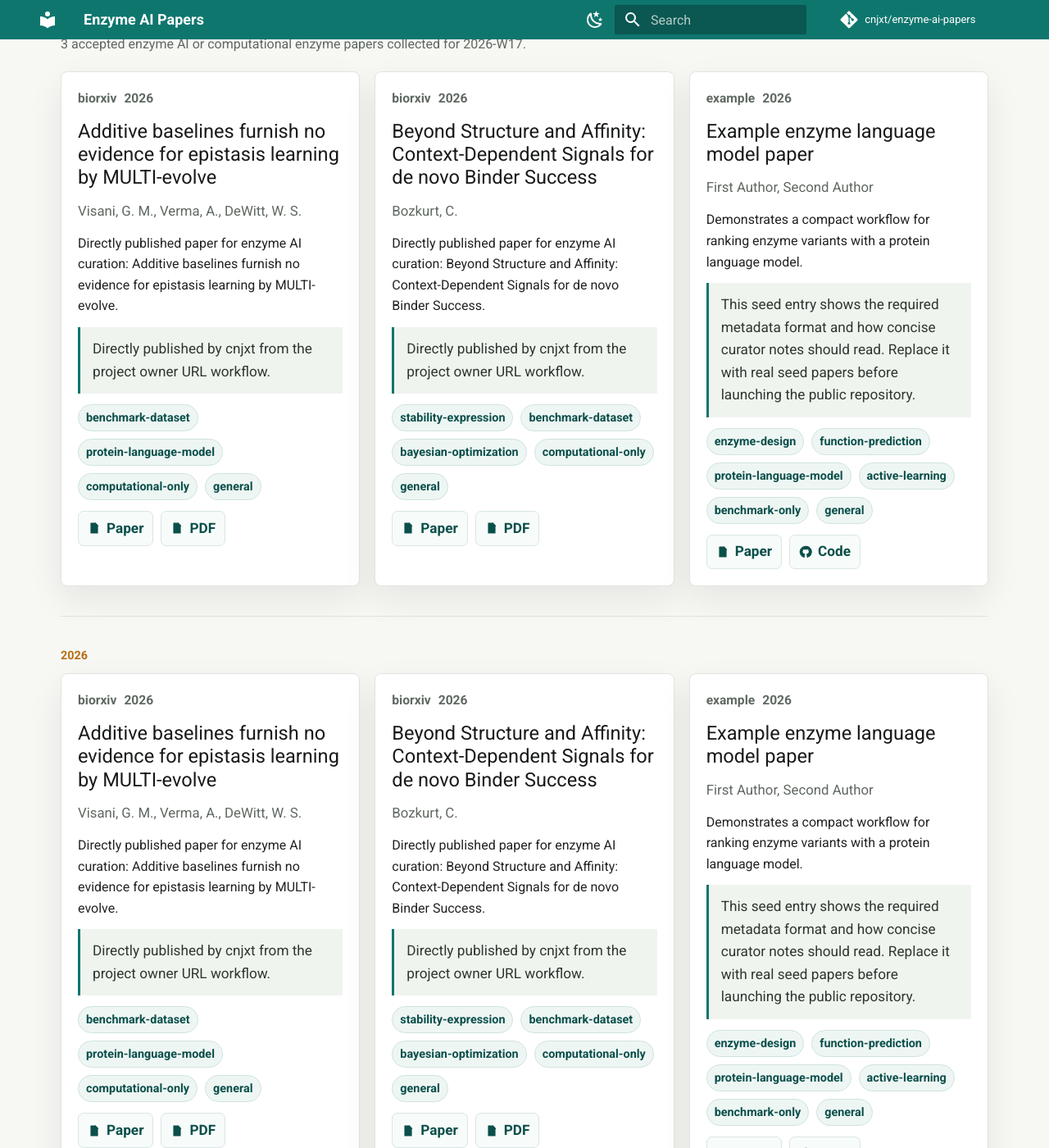
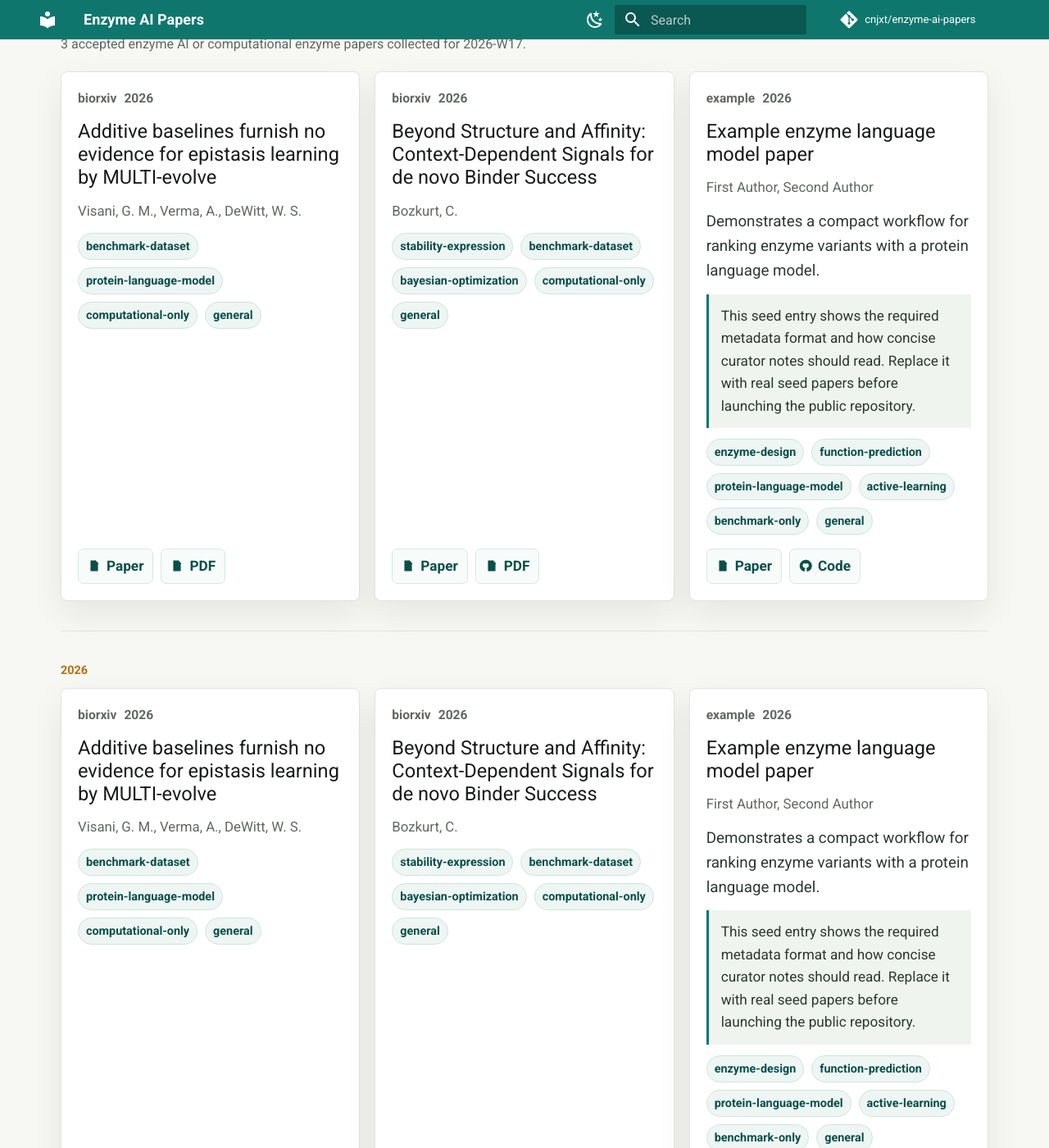
Before and after one commit to cnjxt/enzyme-ai-papers, an MkDocs documentation site: the page built from docs/archive.md, in a window 1280 px wide and 1400 px high, scrolled down 562 px. Shown: the whole window at 82% size. Built offline with MkDocs 1.6.1 and Material for MkDocs 9.7.7, drawn with Linux system fonts in a browser that asks for light colours; comment, search, counter and statistics services are not loaded.

Commit message:
Improve paper display layout

```diff
--- a/docs/archive.md
+++ b/docs/archive.md
@@ -72,29 +72,25 @@ hide:
     <h2>Enzyme AI Papers Weekly - 2026-W17</h2>
     <p class="weekly-summary">3 accepted enzyme AI or computational enzyme papers collected for 2026-W17.</p>
     <div class="paper-grid">
-<article class="paper-card" data-tags="benchmark-dataset protein-language-model computational-only general" data-search="additive baselines furnish no evidence for epistasis learning by multi-evolve visani, g. m., verma, a., dewitt, w. s. directly published paper for enzyme ai curation: additive baselines furnish no evidence for epistasis learning by multi-evolve. directly published by cnjxt from the project owner url workflow. benchmark-dataset protein-language-model computational-only general">
+<article class="paper-card" data-tags="benchmark-dataset protein-language-model computational-only general" data-search="additive baselines furnish no evidence for epistasis learning by multi-evolve visani, g. m., verma, a., dewitt, w. s. benchmark-dataset protein-language-model computational-only general">
   <div class="paper-meta">
     <span>biorxiv</span>
     <span>2026</span>
   </div>
   <h3>Additive baselines furnish no evidence for epistasis learning by MULTI-evolve</h3>
   <p class="authors">Visani, G. M., Verma, A., DeWitt, W. S.</p>
-  <p>Directly published paper for enzyme AI curation: Additive baselines furnish no evidence for epistasis learning by MULTI-evolve.</p>
-  <p class="why">Directly published by cnjxt from the project owner URL workflow.</p>
   <div class="tags"><span>benchmark-dataset</span><span>protein-language-model</span><span>computational-only</span><span>general</span></div>
   <div class="paper-links"><a href="https://www.biorxiv.org/content/10.64898/2026.04.23.719915v1"><svg viewBox="0 0 24 24" aria-hidden="true"><path d="M6 3h8l4 4v14H6z"/><path d="M14 3v5h5"/><path d="M9 13h6M9 17h6"/></svg><span>Paper</span></a><a href="https://www.biorxiv.org/content/10.64898/2026.04.23.719915v1.full.pdf"><svg viewBox="0 0 24 24" aria-hidden="true"><path d="M6 3h8l4 4v14H6z"/><path d="M14 3v5h5"/><path d="M8.5 16h7"/></svg><span>PDF</span></a></div>
 </article>
 
 
-<article class="paper-card" data-tags="stability-expression benchmark-dataset bayesian-optimization computational-only general" data-search="beyond structure and affinity: context-dependent signals for de novo binder success bozkurt, c. directly published paper for enzyme ai curation: beyond structure and affinity: context-dependent signals for de novo binder success. directly published by cnjxt from the project owner url workflow. stability-expression benchmark-dataset bayesian-optimization computational-only general">
+<article class="paper-card" data-tags="stability-expression benchmark-dataset bayesian-optimization computational-only general" data-search="beyond structure and affinity: context-dependent signals for de novo binder success bozkurt, c. stability-expression benchmark-dataset bayesian-optimization computational-only general">
   <div class="paper-meta">
     <span>biorxiv</span>
     <span>2026</span>
   </div>
   <h3>Beyond Structure and Affinity: Context-Dependent Signals for de novo Binder Success</h3>
   <p class="authors">Bozkurt, C.</p>
-  <p>Directly published paper for enzyme AI curation: Beyond Structure and Affinity: Context-Dependent Signals for de novo Binder Success.</p>
-  <p class="why">Directly published by cnjxt from the project owner URL workflow.</p>
   <div class="tags"><span>stability-expression</span><span>benchmark-dataset</span><span>bayesian-optimization</span><span>computational-only</span><span>general</span></div>
   <div class="paper-links"><a href="https://www.biorxiv.org/content/10.64898/2026.04.13.718094v1"><svg viewBox="0 0 24 24" aria-hidden="true"><path d="M6 3h8l4 4v14H6z"/><path d="M14 3v5h5"/><path d="M9 13h6M9 17h6"/></svg><span>Paper</span></a><a href="https://www.biorxiv.org/content/10.64898/2026.04.13.718094v1.full.pdf"><svg viewBox="0 0 24 24" aria-hidden="true"><path d="M6 3h8l4 4v14H6z"/><path d="M14 3v5h5"/><path d="M8.5 16h7"/></svg><span>PDF</span></a></div>
 </article>
@@ -107,7 +103,7 @@ hide:
   </div>
   <h3>Example enzyme language model paper</h3>
   <p class="authors">First Author, Second Author</p>
-  <p>Demonstrates a compact workflow for ranking enzyme variants with a protein language model.</p>
+  <p class="summary">Demonstrates a compact workflow for ranking enzyme variants with a protein language model.</p>
   <p class="why">This seed entry shows the required metadata format and how concise curator notes should read. Replace it with real seed papers before launching the public repository.</p>
   <div class="tags"><span>enzyme-design</span><span>function-prediction</span><span>protein-language-model</span><span>active-learning</span><span>benchmark-only</span><span>general</span></div>
   <div class="paper-links"><a href="https://example.org/example-enzyme-language-model-paper"><svg viewBox="0 0 24 24" aria-hidden="true"><path d="M6 3h8l4 4v14H6z"/><path d="M14 3v5h5"/><path d="M9 13h6M9 17h6"/></svg><span>Paper</span></a><a href="https://github.com/example/example-enzyme-plm"><svg viewBox="0 0 24 24" aria-hidden="true"><path d="M12 2a10 10 0 0 0-3.2 19.5c.5.1.7-.2.7-.5v-1.8c-2.8.6-3.4-1.2-3.4-1.2-.5-1.1-1.1-1.4-1.1-1.4-.9-.6.1-.6.1-.6 1 .1 1.6 1.1 1.6 1.1.9 1.5 2.4 1.1 2.9.8.1-.7.4-1.1.7-1.4-2.2-.3-4.6-1.1-4.6-4.9 0-1.1.4-2 1.1-2.7-.1-.3-.5-1.3.1-2.7 0 0 .9-.3 2.8 1a9.6 9.6 0 0 1 5.1 0c1.9-1.3 2.8-1 2.8-1 .6 1.4.2 2.4.1 2.7.7.7 1.1 1.6 1.1 2.7 0 3.8-2.3 4.6-4.6 4.9.4.3.8 1 .8 2v2.5c0 .3.2.6.8.5A10 10 0 0 0 12 2z"/></svg><span>Code</span></a></div>
@@ -122,29 +118,25 @@ hide:
   <div class="section-label">2026</div>
   <div class="paper-grid">
 
-<article class="paper-card" data-tags="benchmark-dataset protein-language-model computational-only general" data-search="additive baselines furnish no evidence for epistasis learning by multi-evolve visani, g. m., verma, a., dewitt, w. s. directly published paper for enzyme ai curation: additive baselines furnish no evidence for epistasis learning by multi-evolve. directly published by cnjxt from the project owner url workflow. benchmark-dataset protein-language-model computational-only general">
+<article class="paper-card" data-tags="benchmark-dataset protein-language-model computational-only general" data-search="additive baselines furnish no evidence for epistasis learning by multi-evolve visani, g. m., verma, a., dewitt, w. s. benchmark-dataset protein-language-model computational-only general">
   <div class="paper-meta">
     <span>biorxiv</span>
     <span>2026</span>
   </div>
   <h3>Additive baselines furnish no evidence for epistasis learning by MULTI-evolve</h3>
   <p class="authors">Visani, G. M., Verma, A., DeWitt, W. S.</p>
-  <p>Directly published paper for enzyme AI curation: Additive baselines furnish no evidence for epistasis learning by MULTI-evolve.</p>
-  <p class="why">Directly published by cnjxt from the project owner URL workflow.</p>
   <div class="tags"><span>benchmark-dataset</span><span>protein-language-model</span><span>computational-only</span><span>general</span></div>
   <div class="paper-links"><a href="https://www.biorxiv.org/content/10.64898/2026.04.23.719915v1"><svg viewBox="0 0 24 24" aria-hidden="true"><path d="M6 3h8l4 4v14H6z"/><path d="M14 3v5h5"/><path d="M9 13h6M9 17h6"/></svg><span>Paper</span></a><a href="https://www.biorxiv.org/content/10.64898/2026.04.23.719915v1.full.pdf"><svg viewBox="0 0 24 24" aria-hidden="true"><path d="M6 3h8l4 4v14H6z"/><path d="M14 3v5h5"/><path d="M8.5 16h7"/></svg><span>PDF</span></a></div>
 </article>
 
 
-<article class="paper-card" data-tags="stability-expression benchmark-dataset bayesian-optimization computational-only general" data-search="beyond structure and affinity: context-dependent signals for de novo binder success bozkurt, c. directly published paper for enzyme ai curation: beyond structure and affinity: context-dependent signals for de novo binder success. directly published by cnjxt from the project owner url workflow. stability-expression benchmark-dataset bayesian-optimization computational-only general">
+<article class="paper-card" data-tags="stability-expression benchmark-dataset bayesian-optimization computational-only general" data-search="beyond structure and affinity: context-dependent signals for de novo binder success bozkurt, c. stability-expression benchmark-dataset bayesian-optimization computational-only general">
   <div class="paper-meta">
     <span>biorxiv</span>
     <span>2026</span>
   </div>
   <h3>Beyond Structure and Affinity: Context-Dependent Signals for de novo Binder Success</h3>
   <p class="authors">Bozkurt, C.</p>
-  <p>Directly published paper for enzyme AI curation: Beyond Structure and Affinity: Context-Dependent Signals for de novo Binder Success.</p>
-  <p class="why">Directly published by cnjxt from the project owner URL workflow.</p>
   <div class="tags"><span>stability-expression</span><span>benchmark-dataset</span><span>bayesian-optimization</span><span>computational-only</span><span>general</span></div>
   <div class="paper-links"><a href="https://www.biorxiv.org/content/10.64898/2026.04.13.718094v1"><svg viewBox="0 0 24 24" aria-hidden="true"><path d="M6 3h8l4 4v14H6z"/><path d="M14 3v5h5"/><path d="M9 13h6M9 17h6"/></svg><span>Paper</span></a><a href="https://www.biorxiv.org/content/10.64898/2026.04.13.718094v1.full.pdf"><svg viewBox="0 0 24 24" aria-hidden="true"><path d="M6 3h8l4 4v14H6z"/><path d="M14 3v5h5"/><path d="M8.5 16h7"/></svg><span>PDF</span></a></div>
 </article>
@@ -157,7 +149,7 @@ hide:
   </div>
   <h3>Example enzyme language model paper</h3>
   <p class="authors">First Author, Second Author</p>
-  <p>Demonstrates a compact workflow for ranking enzyme variants with a protein language model.</p>
+  <p class="summary">Demonstrates a compact workflow for ranking enzyme variants with a protein language model.</p>
   <p class="why">This seed entry shows the required metadata format and how concise curator notes should read. Replace it with real seed papers before launching the public repository.</p>
   <div class="tags"><span>enzyme-design</span><span>function-prediction</span><span>protein-language-model</span><span>active-learning</span><span>benchmark-only</span><span>general</span></div>
   <div class="paper-links"><a href="https://example.org/example-enzyme-language-model-paper"><svg viewBox="0 0 24 24" aria-hidden="true"><path d="M6 3h8l4 4v14H6z"/><path d="M14 3v5h5"/><path d="M9 13h6M9 17h6"/></svg><span>Paper</span></a><a href="https://github.com/example/example-enzyme-plm"><svg viewBox="0 0 24 24" aria-hidden="true"><path d="M12 2a10 10 0 0 0-3.2 19.5c.5.1.7-.2.7-.5v-1.8c-2.8.6-3.4-1.2-3.4-1.2-.5-1.1-1.1-1.4-1.1-1.4-.9-.6.1-.6.1-.6 1 .1 1.6 1.1 1.6 1.1.9 1.5 2.4 1.1 2.9.8.1-.7.4-1.1.7-1.4-2.2-.3-4.6-1.1-4.6-4.9 0-1.1.4-2 1.1-2.7-.1-.3-.5-1.3.1-2.7 0 0 .9-.3 2.8 1a9.6 9.6 0 0 1 5.1 0c1.9-1.3 2.8-1 2.8-1 .6 1.4.2 2.4.1 2.7.7.7 1.1 1.6 1.1 2.7 0 3.8-2.3 4.6-4.6 4.9.4.3.8 1 .8 2v2.5c0 .3.2.6.8.5A10 10 0 0 0 12 2z"/></svg><span>Code</span></a></div>
--- a/docs/assets/site.css
+++ b/docs/assets/site.css
@@ -369,12 +369,16 @@
   font-size: 0.84rem;
 }
 
+.summary {
+  color: #303833;
+  font-size: 0.94rem;
+}
+
 .why {
   background: var(--paper-panel-soft);
   border-left: 3px solid var(--paper-accent);
   color: #2d3730;
   font-size: 0.86rem;
-  margin-top: auto;
   padding: 0.65rem 0.75rem;
 }
 
@@ -401,6 +405,11 @@
   min-height: 34px;
   padding: 0.32rem 0.55rem;
   text-decoration: none;
+}
+
+.paper-links {
+  margin-top: auto;
+  padding-top: 0.2rem;
 }
 
 .paper-links a:hover {
```
Also changed, not shown: README.md (+16 -6 lines), docs/index.md (+3 -7 lines), 5 other files.
